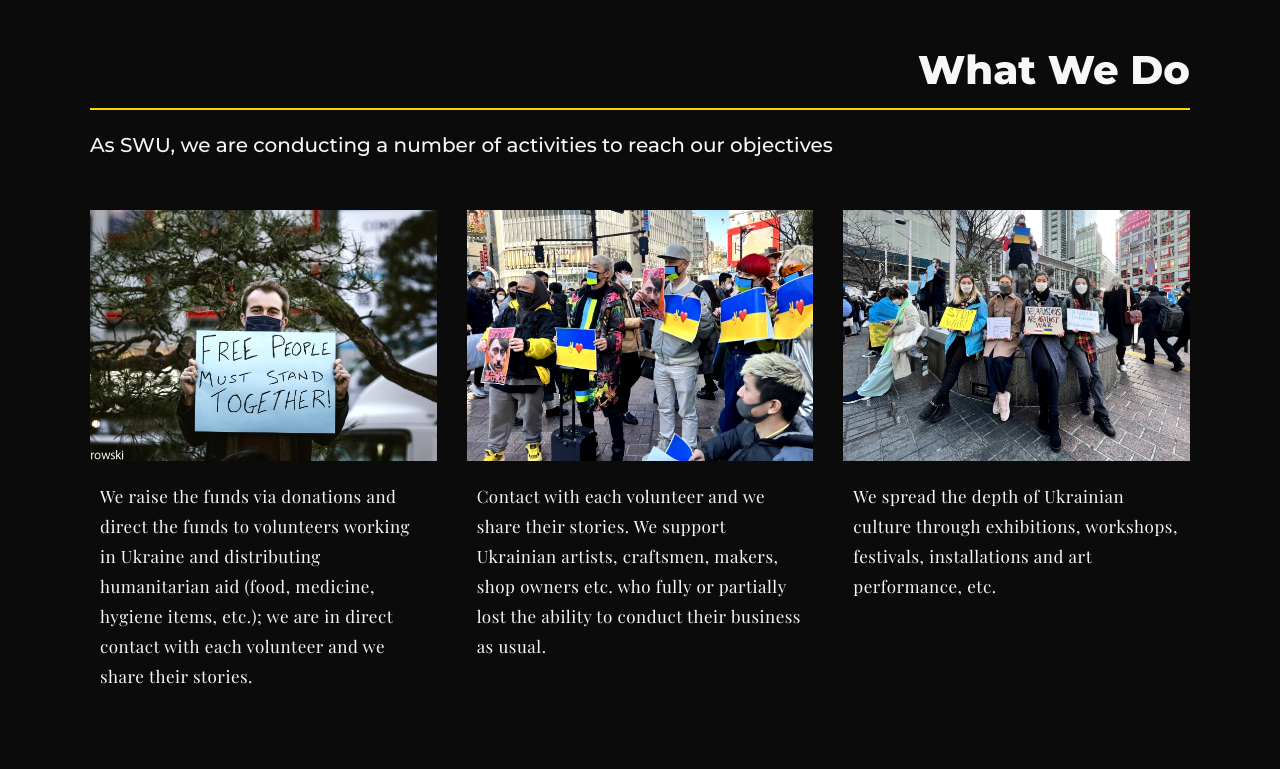
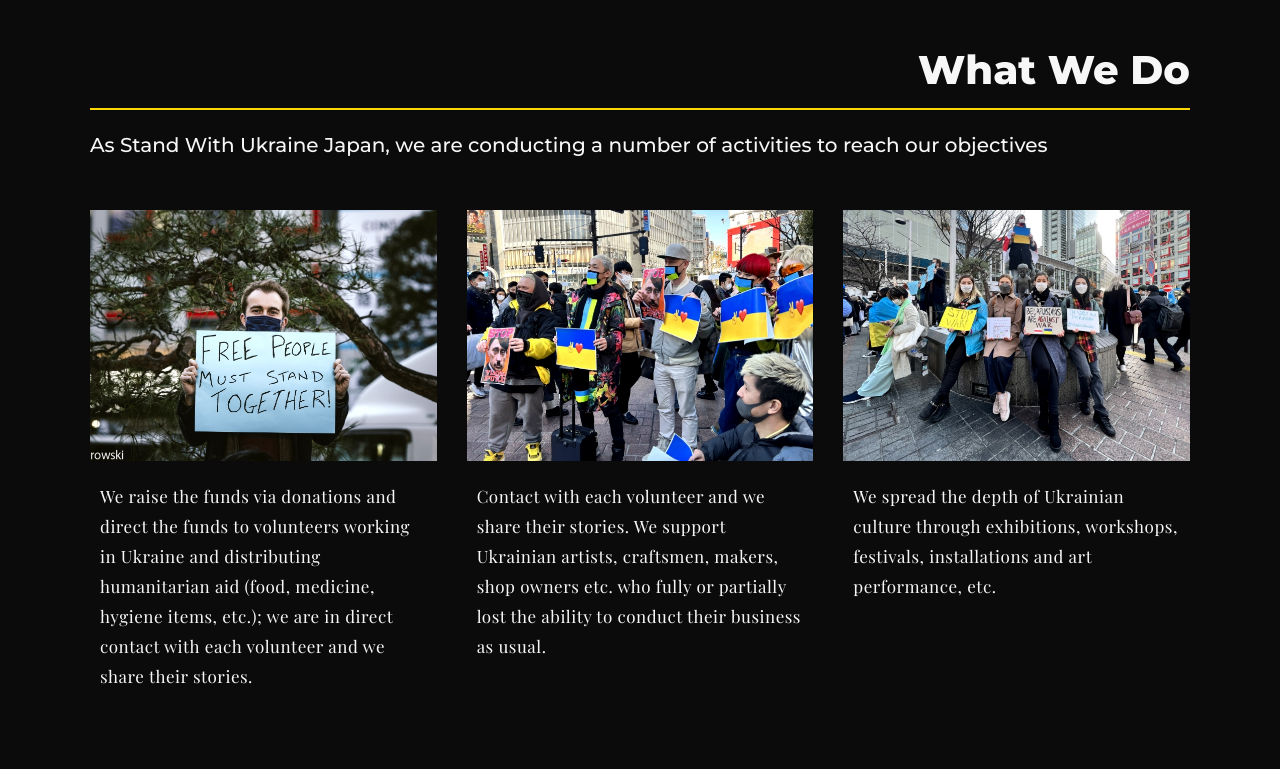
Before and after one commit to sashakaverina/SWU, a plain HTML site: page index.html in a window 1280 px wide. Shown: the part 1400-2169 px from the top of the page. Drawn offline with nearby package versions, Linux system fonts and the light colour scheme; a web font is replaced by a local one.

Commit message:
updates 2023

```diff
--- a/index.html
+++ b/index.html
@@ -81,7 +81,7 @@
 						<div class="do__content">
 							<div class="do__title title-do">
 								<div class="title-do__title">What We Do</div>
-								<div class="title-do__subtitle">As SWU, we are conducting a number of activities to reach our objectives</div>
+								<div class="title-do__subtitle">As Stand With Ukraine Japan, we are conducting a number of activities to reach our objectives</div>
 							</div>
 							<div class="do__row">
 								<div class="do__column">
```
